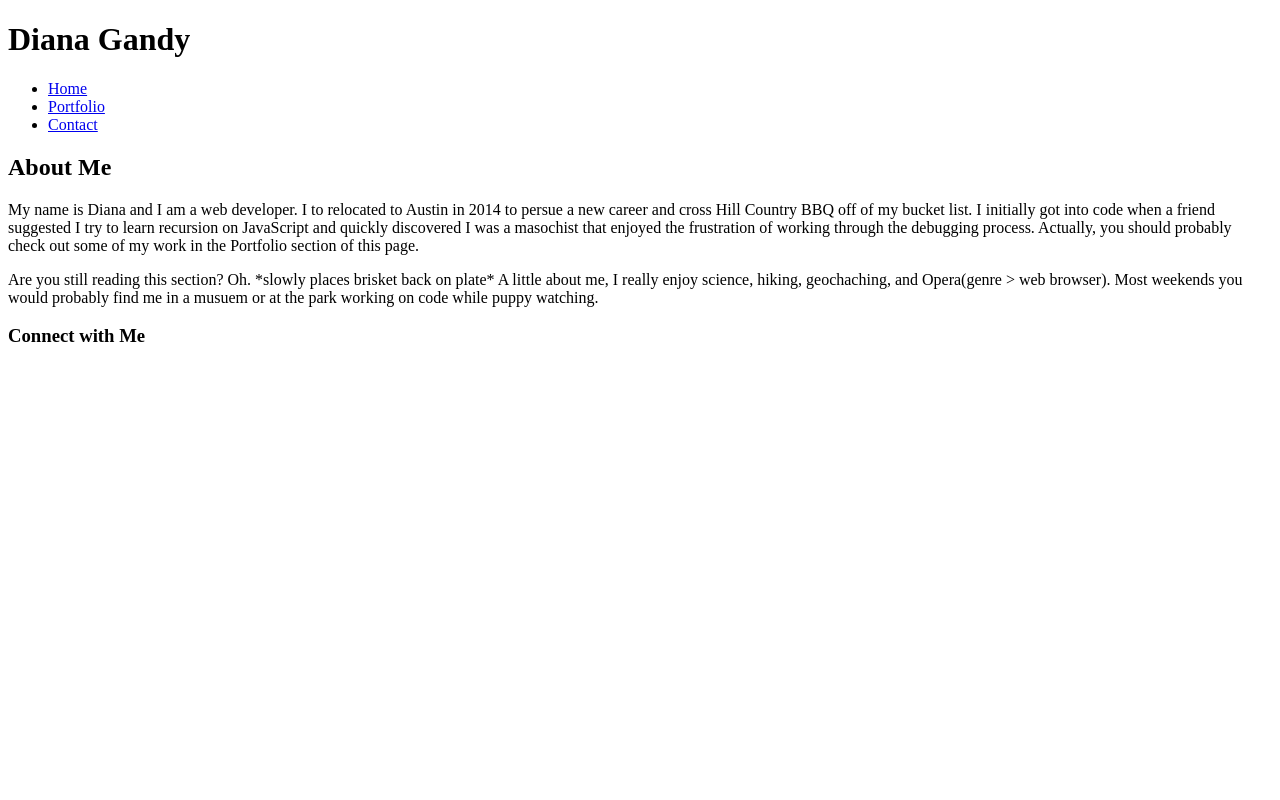
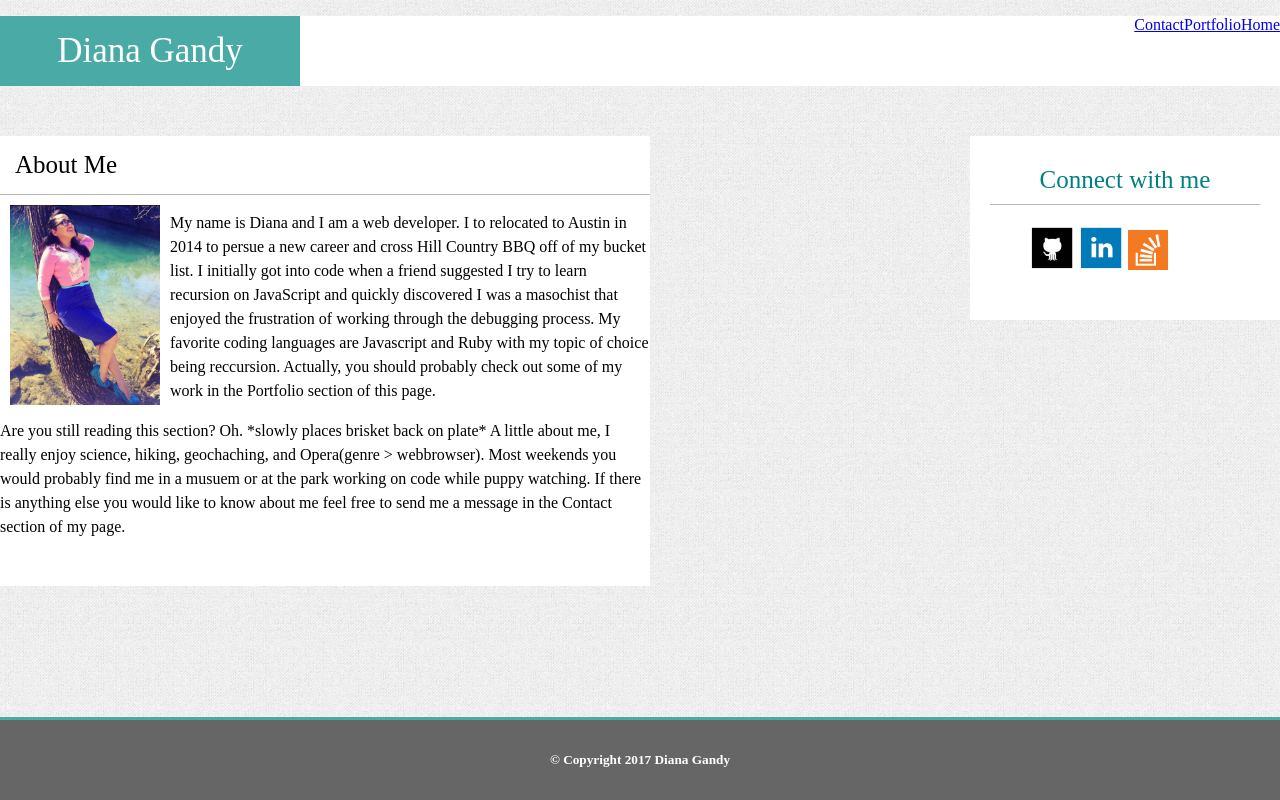
Before and after one commit to GalacticSpaceCadet/Basic-Portfilio, a plain HTML site: page index.html in a window 1280 px wide. Drawn offline with Linux system fonts and the light colour scheme.

Commit message:
more css crap

```diff
--- a/assets/css/reset.css
+++ b/assets/css/reset.css
@@ -0,0 +1,48 @@
+/* http://meyerweb.com/eric/tools/css/reset/
+   v2.0 | 20110126
+   License: none (public domain)
+*/
+
+html, body, div, span, applet, object, iframe,
+h1, h2, h3, h4, h5, h6, p, blockquote, pre,
+a, abbr, acronym, address, big, cite, code,
+del, dfn, em, img, ins, kbd, q, s, samp,
+small, strike, strong, sub, sup, tt, var,
+b, u, i, center,
+dl, dt, dd, ol, ul, li,
+fieldset, form, label, legend,
+table, caption, tbody, tfoot, thead, tr, th, td,
+article, aside, canvas, details, embed,
+figure, figcaption, footer, header, hgroup,
+menu, nav, output, ruby, section, summary,
+time, mark, audio, video {
+	margin: 0;
+	padding: 0;
+	border: 0;
+	font-size: 100%;
+	font: inherit;
+	vertical-align: baseline;
+}
+/* HTML5 display-role reset for older browsers */
+article, aside, details, figcaption, figure,
+footer, header, hgroup, menu, nav, section {
+	display: block;
+}
+body {
+	line-height: 1;
+}
+ol, ul {
+	list-style: none;
+}
+blockquote, q {
+	quotes: none;
+}
+blockquote:before, blockquote:after,
+q:before, q:after {
+	content: '';
+	content: none;
+}
+table {
+	border-collapse: collapse;
+	border-spacing: 0;
+}
--- a/assets/css/style.css
+++ b/assets/css/style.css
@@ -0,0 +1,114 @@
+body{
+	background-image: url("gray_jean.png");
+	margin: 0;
+	margin-top: 0;
+	}
+
+	article {
+		float: left;
+		width: 650px;
+		height: 450px;
+		background-color: #ffffff;
+		margin-left: : 50px;
+		margin-bottom: 50px;
+
+		}
+
+	#aboutText{
+		border-bottom: 1px solid #B8B8B8;
+		font-size: 25px;
+		padding-top: 15px;
+		padding-bottom: 15px;
+		padding-left: 15px;
+		padding-right: 15px:;
+	}
+
+	img.notSelfie{
+		float:left;
+		padding: 10px 10px 0px 10px;
+	}
+
+	p{
+		font-size: 16px;
+		line-height: 1.5;
+	}
+
+
+	header{
+		width: 100%;
+		height: 70px;
+		background-color: #ffffff;
+		margin-bottom: 50px;
+	}
+
+	#myName{
+
+		width: 300px;
+		height: 50px;
+		background-color: #4aaaa5;
+		color: white;
+		text-align: center;
+		font-size: 35px;
+		padding-top:15px;
+		padding-bottom: 5px;
+		display: inline;
+		float: left;
+
+	}
+
+
+
+
+
+	#headerNav li{
+		float: right;
+		list-style: none;
+		display: inline;
+		border-left: #cccccc;
+		background-color: #ffffff;
+
+	}
+
+	#connectBox{
+		float: right;
+		display: inline-block;
+		width: 270px;
+		background-color: white;
+		padding: 20px 20px 30px 20px;
+		right: 150px;
+
+	}
+
+	#connectText{
+		padding: 10px 0 10px 0;
+		margin-bottom: 20px;
+		border-bottom: 1px solid #B8B8B8;
+		font-size: 25px;
+		color:teal;
+		text-align: center;
+
+	}
+
+	#connectLogos{
+		list-style: none;
+
+
+	}
+
+	#connectLogos li{
+		display: inline;
+
+	}
+
+	.footer {
+ 		 position: absolute;
+		  right: 0;
+		  bottom: 0;
+		  left: 0;
+		  padding: 10px;
+		  color:white;
+		  background-color: #666666;
+		  border-top:3px solid #4aaaa5;
+		  text-align: center;
+
+		}
--- a/index.html
+++ b/index.html
@@ -2,15 +2,19 @@
 <html lang="en-us">
 
 <head>
+	<link rel="stylesheet" type="text/css" href="assets/css/style.css">
 	<meta charset="utf-8">
 	<title>Developers Portfolio</title>
 </head>
 
 <body>
 
-<h1>Diana Gandy</h1>
+	<header>
+		<div id="myName">
+			Diana Gandy
+		</div>
 
-<header>
+		<div id="headerNav">
 			<nav>
 			<ul class="nav">
 				<li><a href="index.html">Home</a></li>
@@ -18,19 +22,42 @@
 				<li><a href="contact.html">Contact</a></li>
 			</ul>
 		</nav>
+		</div>
 	</header>
 
 	<article>
 
-	<h2>About Me</h2>
-		<p>My name is Diana and I am a web developer. I to relocated to Austin in 2014 to persue a new career and cross Hill Country BBQ off of my bucket list. I initially got into code when a friend suggested I try to learn recursion on JavaScript and quickly discovered I was a masochist that enjoyed the frustration of working through the debugging process.  Actually, you should probably check out some of my work in the Portfolio section of this page. </p>
 
-		<p>Are you still reading this section? Oh. *slowly places brisket back on plate* A little about me, I really enjoy science, hiking, geochaching, and Opera(genre > web browser). Most weekends you would probably find me in a musuem or at the park working on code while puppy watching.  </p>
+		<div id="aboutText">
+			About Me
+		</div>
+
+			<img class="notSelfie" src="assets/images/myportfoliophoto.png" alt="A rare non-selfie" style=" width:150px; height:200px;">
+
+            <p>
+            My name is Diana and I am a web developer. I to relocated to Austin in 2014 to persue a new career and cross Hill Country BBQ off of my bucket list. I initially got into code when a friend suggested I try to learn recursion on JavaScript and quickly discovered I was a masochist that enjoyed the frustration of working through the debugging process. My favorite coding languages are Javascript and Ruby with my topic of choice being reccursion. Actually, you should probably check out some of my work in the Portfolio section of this page.</p>
+
+			<p>Are you still reading this section? Oh. *slowly places brisket back on plate* A little about me, I really enjoy science, hiking, geochaching, and Opera(genre > webbrowser). Most weekends you would probably find me in a musuem or at the park working on code while puppy watching. If there is anything else you would like to know about me feel free to send me a message in the Contact section of my page. </p>
 
 	</article>
 
-<div>
-	<h3>Connect with Me</h3>
+	<div id="connectBox">
+		<div id="connectText">
+			Connect with me
+		</div>
+			<ul id="connectLogos">
+				<li><img src="assets/images/githubbutton.png" alt="Git Hub Button" style="width:45px;height:45px;"></li>
+				<li><img src="assets/images/linkedin.png" alt="LinkedIn Button" style="width:45px;height:45px;"></li>
+				<li><img src="assets/images/stackoverflow.png" alt="Stackoverflow Button" style="width:40px;height:40px;"></li>
+
+			</ul>
 	</div>
 
+
+	<footer class="footer">
+		<h5> &copy; Copyright 2017 Diana Gandy </h5>
+	</footer>
+
 </body>
+
+</html>
```
Also changed, not shown: contact.html (+16 -3 lines), portfolio.html (+13 -1 lines), assets/css/gray_jean.png (added), assets/css/gray_jean_@2X.jpg (added), assets/css/readme.txt (added), 4 other files. Lines whose indentation alone changed are shown as unchanged.
